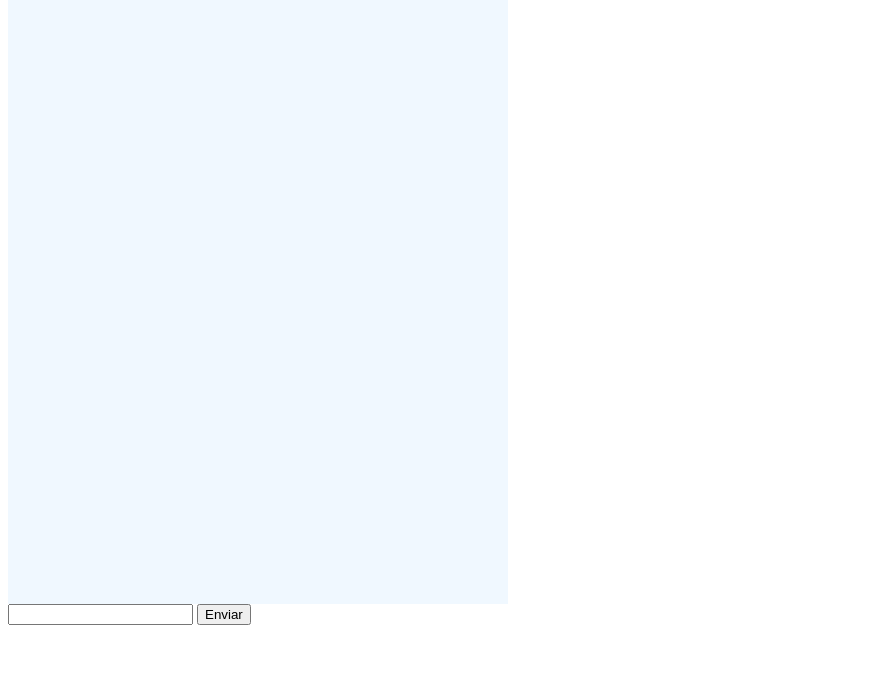
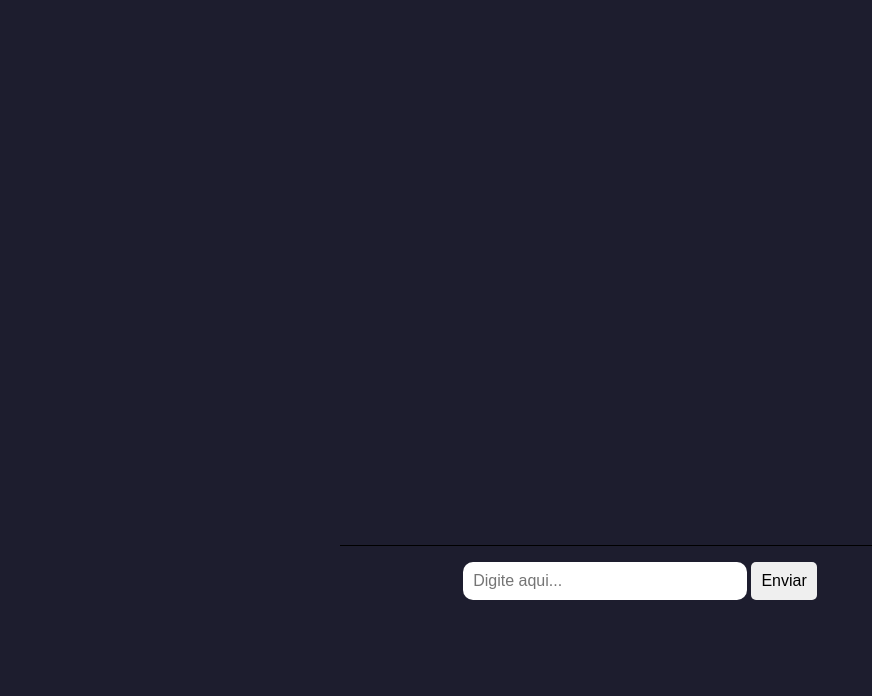
Before and after one commit to stocaline/pwa-chat-bot, a plain HTML site: page index.html in a window 1280 px wide. Shown: the part 104-800 px from the top of the page, without its empty margins (0-872 px from the left). Drawn offline with Linux system fonts and the light colour scheme.

Commit message:
finalizando estrutura

```diff
--- a/app.js
+++ b/app.js
@@ -1,3 +1,80 @@
+function sendMessage() {
+  var message = document.getElementById('message')
+  if (!message.value) {
+    message.style.border = '1px solid red'
+    return
+  }
+  message.style.border = 'none'
+
+  var status = document.getElementById('status')
+  var btnSubmit = document.getElementById('btn-submit')
+
+  status.style.display = 'block'
+  status.innerHTML = "Carregando..."
+  btnSubmit.disabled = true
+  btnSubmit.style.cursor = 'not-allowed'
+  message.disabled = true
+
+  fetch('https://chatbotfastapi.squareweb.app/processaPedido/', {
+    method: 'POST',
+    headers: {
+      //Accept: 'application/json',
+      'Content-Type': 'application/json',
+    },
+    body: JSON.stringify({
+      "prefixo": "8496",
+      "nomeContato": "Ibsem",
+      "mensagem": `${message.value}`
+    })
+  })
+  .then((response) => response.json())
+  .then((response) => {
+    var res = console.log(response)
+    showHistoric(message.value, rec)
+  })
+  .catch((e) => {
+    console.log('Error:', e)
+  })
+  .finally(() => {
+    status.style.display = 'none'
+    btnSubmit.disabled = false
+    btnSubmit.style.cursor = 'pointer'
+    message.disabled = false
+    message.value = ''
+  })
+
+
+  function showHistoric(message, response) {
+    var historic = document.getElementById('historic')
+
+    //My message
+    var boxMyMessage = document.createElement('div')
+    boxMyMessage.className = 'box-my-message'
+
+    var myMessage = document.createElement('p')
+    myMessage.className = 'my-message'
+    myMessage.innerHTML = message
+
+    boxMyMessage.appendChild(myMessage)
+    historic.appendChild(boxMyMessage)
+
+
+    //Response
+    var boxResponseMessage = document.createElement('div')
+    boxResponseMessage.className = 'box-response-message'
+
+    var chatResponse = document.createElement('p')
+    chatResponse.className = 'chat-response'
+    chatResponse.innerHTML = response
+
+    boxResponseMessage.appendChild(chatResponse)
+    historic.appendChild(boxResponseMessage)
+
+
+    historic.scrollTop = historic.scrollHeight
+  }
+}
+
 if ("serviceWorker" in navigator) {
     window.addEventListener("load", function() {
       navigator.serviceWorker
@@ -5,4 +82,4 @@ if ("serviceWorker" in navigator) {
         .then(res => console.log("service worker registered"))
         .catch(err => console.log("service worker not registered", err))
     })
-  }
+}
--- a/index.html
+++ b/index.html
@@ -3,26 +3,29 @@
 <head>
     <meta charset="UTF-8">
     <meta name="viewport" content="width=device-width, initial-scale=1.0">
-    <meta name="theme-color" content="#303030">
-    <link rel="manifest" href="./manifest.json"> <!-- Arquivo de manifesto do PWA -->
-    <link rel="apple-touch-icon" href="./images/icons/icon-192x192.png"> <!-- Ícone para dispositivos Apple -->
-    <link rel="stylesheet" href="./styles/style.css">
+    <meta name="theme-color" content="#1D1D2E">
+    <link rel="manifest" href="./manifest.json">
+    <link rel="apple-touch-icon" href="./images/icons/logo.png">
     <link rel="canonical" href="https://pwa-chat-bot.vercel.app/">
+    <link rel="stylesheet" href="./styles/global.css">
     <title>Chat Bot</title>
 </head>
 <body>
-    <div id="messages">
+    <section id="chat">
+        <div class="header">
+            <h1>Chat Bot Cesusc</h1>
+        </div>
+        <p id="status"></p>
+        <div class="historic">
 
-    </div>
-
-    <form name="message_form_name" id="message_form">
-        <input name="msg" id="message" type="text" />
-        <button type="submit">Enviar</button>
-    </form>
-
+        </div>
+        <div class="footer">
+            <input name="msg" id="message" type="text" placeholder="Digite aqui..."/>
+            <button id="btn-submit" onclick="sendMessage()">Enviar</button>
+        </div>
+    </section>
 
     <script src="./app.js"></script>
     <script src="./serviceWorker.js"></script>
-
 </body>
 </html>
--- /dev/null
+++ b/styles/chat.css
@@ -0,0 +1,80 @@
+h1 {
+    color: #fff;
+    text-align: center;
+    margin: 30px;
+}
+
+#chat {
+    display: flex;
+    max-height: 100vh;
+    width: 600px;
+    flex-direction: column;
+    justify-content: space-between;
+    text-align: center;
+}
+
+.header {
+    font-size: 1.4rem;
+}
+
+.footer {
+    border-top: 1px solid #000;
+    padding: 1rem;
+}
+
+.footer input{
+    width: 50%;
+    font-size: 1rem;
+    border: none;
+    border-radius: 10px;
+    padding: 10px;
+}
+
+.footer #btn-submit {
+    border-radius: 5px;
+    font-size: 1rem;
+    border: none;
+    padding: 10px;
+}
+
+.footer #btn-submit:hover {
+    cursor: pointer;
+    background-color: #b9b9b9;
+    transition: .4s;
+}
+
+
+
+/* #chat .container {
+    display: grid;
+    grid-template-rows: 10fr 1fr
+}
+
+#message_form{
+    display: grid;
+    grid-template-columns: 3fr .5fr;
+    padding: 20px;
+    gap: 10px;
+    width: 100%;
+    height: 10%;
+}
+
+#message_form input {
+    border: none;
+    border-radius: 5px;
+    color: #fff;
+    background-color: #303030;
+    padding: 10px;
+}
+
+#message_form button {
+    border: none;
+    border-radius: 5px;
+    color: #fff;
+    background-color: #303030;
+    padding: 10px;
+}
+
+#messages{
+    background-color: aliceblue;
+} */
--- /dev/null
+++ b/styles/global.css
@@ -0,0 +1,27 @@
+@import url('https://fonts.googleapis.com/css2?family=Montserrat:wght@300;400;700&family=Roboto:wght@300;400;500&display=swap');
+@import url(./chat.css);
+
+* {
+    padding: 0;
+    margin: 0;
+    box-sizing: border-box;
+}
+
+:root{
+    --gray: #1D1D2E;
+}
+
+html {
+    font-family: 'Montserrat', sans-serif;
+}
+
+body {
+    height: 90vh;
+    background-color: var(--gray);
+    display: flex;
+    justify-content: center;
+}
+
+p {
+    color: white;
+}
--- a/styles/style.css
+++ /dev/null
@@ -1,5 +0,0 @@
-#messages{
-    background-color: aliceblue;
-    width: 500px;
-    height: 700px;
-}
```
Also changed, not shown: styles/historic.css (added, +36 -0 lines), images/icons/logo.png (added).
